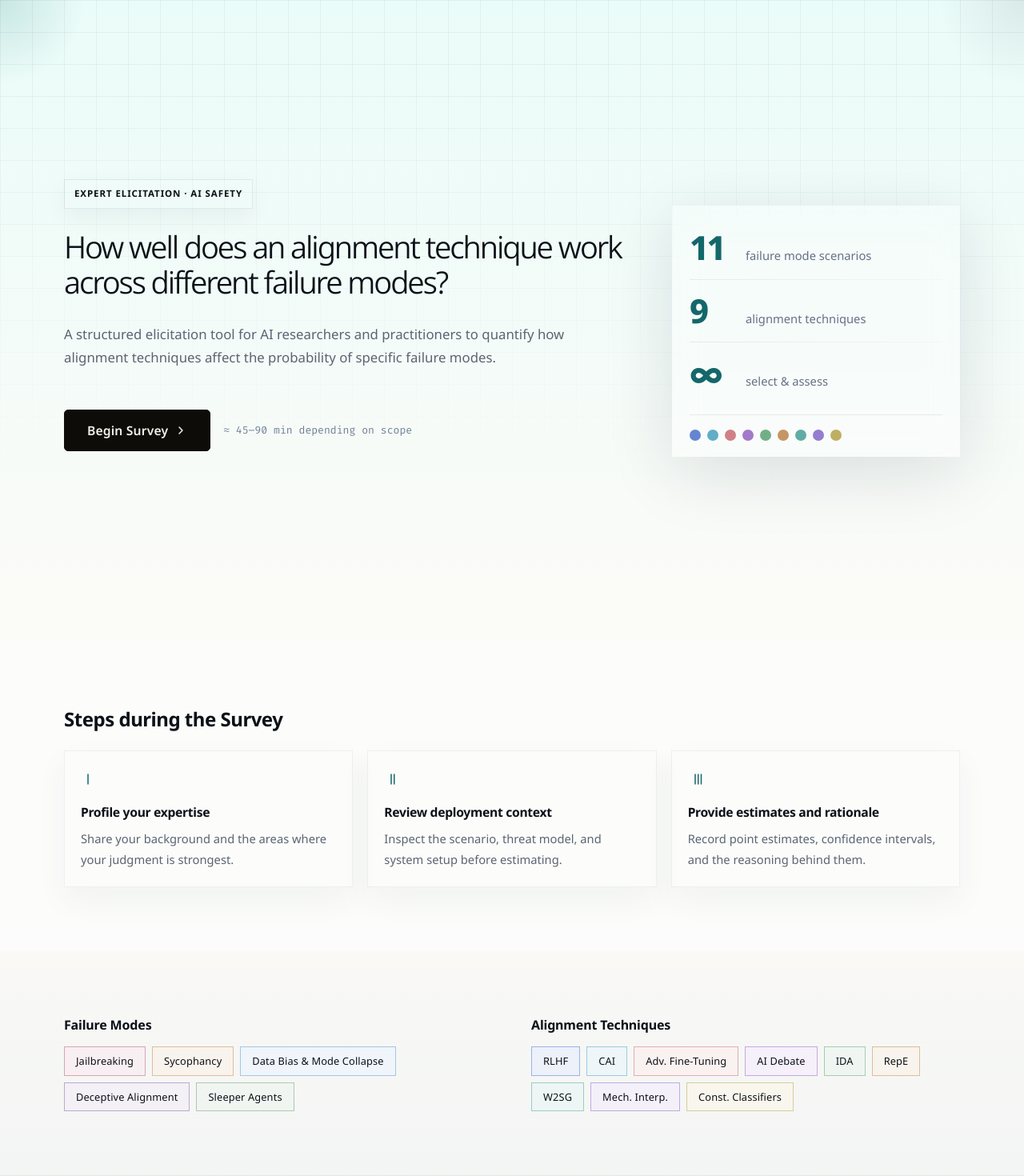
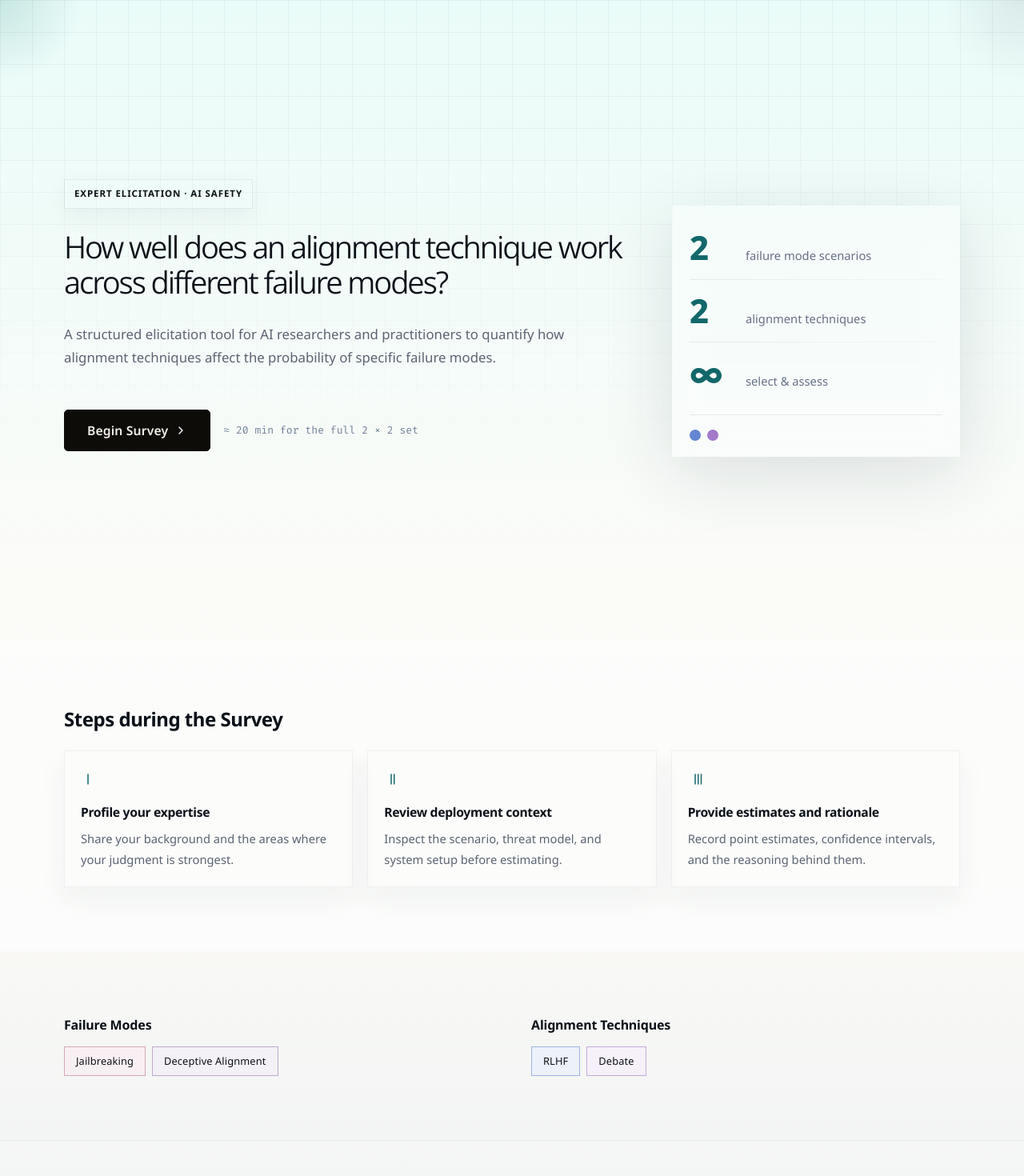
Before and after one commit to Yunika-Bajracharya/Alignment_Failure_Risk_Elicitation, a React (Vite) app in the folder elicitation-app/: page / in a window 1280 px wide. Shown: the top 1470 px of the page at 80% size. Built offline with nearby package versions, Linux system fonts and the light colour scheme; no server answers.

Commit message:
Show number of alignment techqniues / failure modes explicitly + estimate time dynamically

```diff
--- a/elicitation-app/src/components/LandingPage.jsx
+++ b/elicitation-app/src/components/LandingPage.jsx
@@ -1,25 +1,18 @@
 import React from 'react';
 import { Tally1, Tally2, Tally3, ChevronRight, Shield, Sparkles } from 'lucide-react';
+import { alignmentTechniques } from '../data/alignmentTechniques';
+import { failureModes, failureModeCategories } from '../data/failureModes';
 
-const TECHNIQUES = [
-  { short: 'RLHF', color: '#4f74cb' },
-  { short: 'CAI', color: '#4ca2c0' },
-  { short: 'Adv. Fine-Tuning', color: '#c96e74' },
-  { short: 'AI Debate', color: '#9667c3' },
-  { short: 'IDA', color: '#5fa479' },
-  { short: 'RepE', color: '#bd884e' },
-  { short: 'W2SG', color: '#4aa298' },
-  { short: 'Mech. Interp.', color: '#866bc8' },
-  { short: 'Const. Classifiers', color: '#b5a44f' },
-];
+// Everything below is derived from the active config (see src/config.js): the
+// scope counts, the chips/dots, and the time estimate all follow whichever
+// techniques / failure modes are currently loaded.
+const TECHNIQUES = alignmentTechniques.map((t) => ({ short: t.shortName, color: t.color }));
+const FM_CATEGORIES = failureModeCategories.map((c) => ({ label: c.label, color: c.color }));
 
-const FM_CATEGORIES = [
-  { label: 'Jailbreaking', color: '#b75e78' },
-  { label: 'Sycophancy', color: '#c58949' },
-  { label: 'Data Bias & Mode Collapse', color: '#5d97cc' },
-  { label: 'Deceptive Alignment', color: '#8864a5' },
-  { label: 'Sleeper Agents', color: '#6b9f70' },
-];
+// Time model: we budget ~5 min per (technique × failure-mode) assessment, so the
+// full 2×2 set lands at ~20 min.
+const PER_ASSESSMENT_MIN = 5;
+const TOTAL_MIN = failureModes.length * alignmentTechniques.length * PER_ASSESSMENT_MIN;
 
 export default function LandingPage({ onStart }) {
   return (
@@ -43,19 +36,19 @@ export default function LandingPage({ onStart }) {
               <button className="btn-primary btn-lg" onClick={onStart}>
                 Begin Survey <ChevronRight size={16} strokeWidth={2.2} />
               </button>
-              <span className="l2-time-note">≈ 45–90 min depending on scope</span>
+              <span className="l2-time-note">≈ {TOTAL_MIN} min for the full {failureModes.length} × {alignmentTechniques.length} set</span>
             </div>
           </div>
 
           <div className="l2-hero-right">
             <div className="l2-scope-card">
               <div className="l2-scope-row">
-                <span className="l2-scope-num">11</span>
+                <span className="l2-scope-num">{failureModes.length}</span>
                 <span className="l2-scope-label">failure mode scenarios</span>
               </div>
               <div className="l2-scope-divider" />
               <div className="l2-scope-row">
-                <span className="l2-scope-num">9</span>
+                <span className="l2-scope-num">{alignmentTechniques.length}</span>
                 <span className="l2-scope-label">alignment techniques</span>
               </div>
               <div className="l2-scope-divider" />
```
